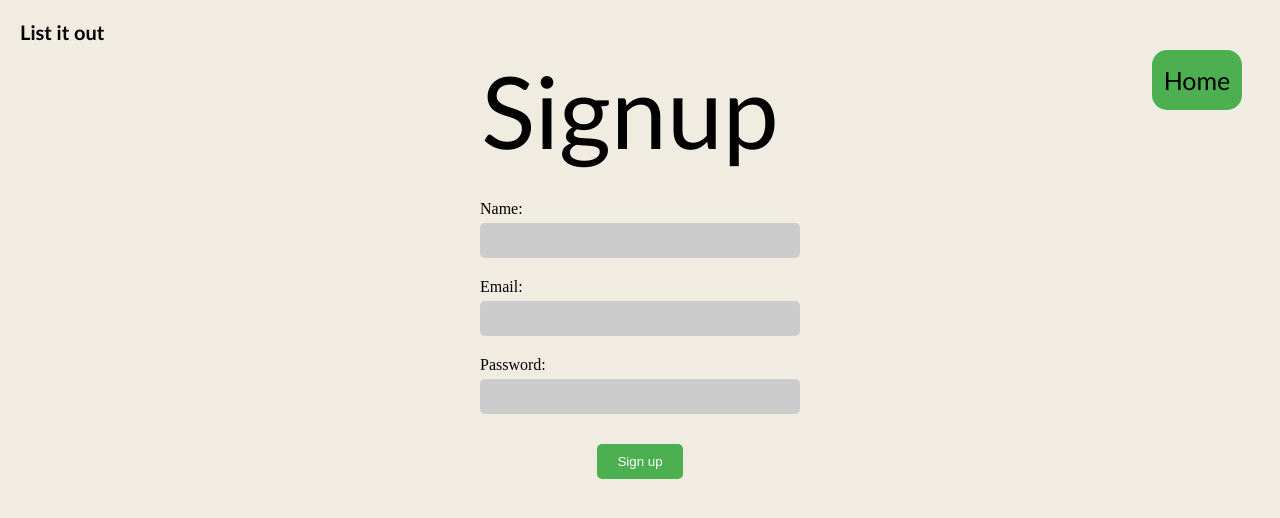
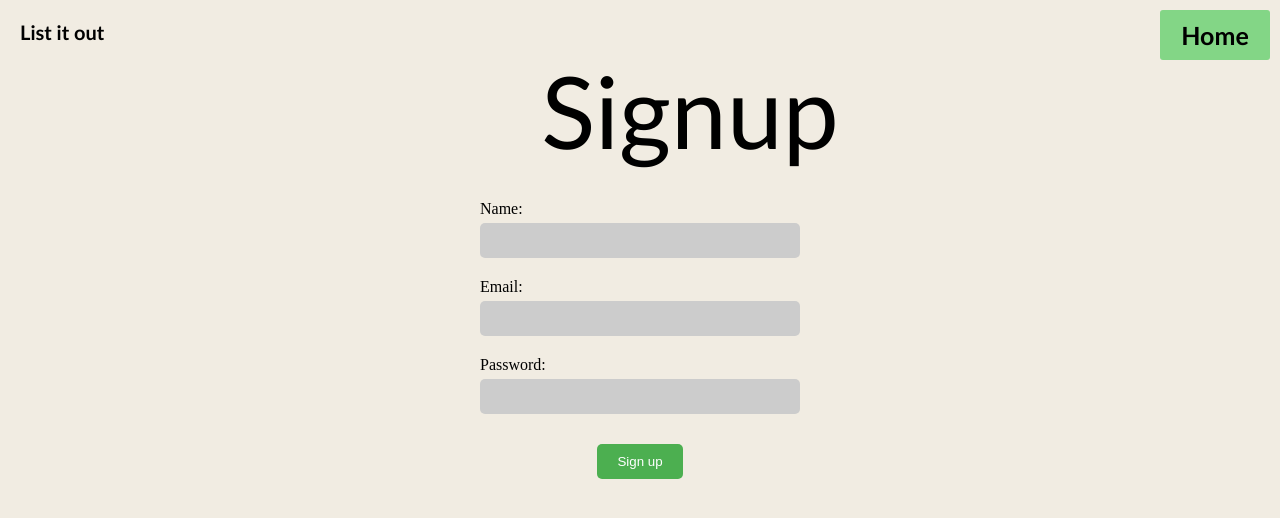
Before and after one commit to fatimaahmed14/task-app-client, a React (Create React App) app in the folder task-app/: page /signup in a window 1280 px wide. Shown: the top 518 px of the page. Built offline with nearby package versions, Linux system fonts and the light colour scheme.

Commit message:
the tiniest change of the home button placement

```diff
--- a/task-app/src/style/App.css
+++ b/task-app/src/style/App.css
@@ -215,7 +215,6 @@ input[type="deadline"] {
 }
 
 .home-button {
-  float: right;
   margin-right: 30px;
   padding-top: 15px;
   padding-bottom: 15px;
@@ -271,7 +270,6 @@ button[type="submit"]:hover {
   flex-direction: column;
   align-items: center;
   justify-content: center;
-  /* height: 100vh; */
   margin: 0;
   padding: 0;
 }
@@ -312,7 +310,8 @@ h1 {
   border: solid 2px;
 }
 
-.sign-out-button {
+.sign-out-button,
+.home-button {
   position: absolute;
   top: 0;
   right: 0;
```
